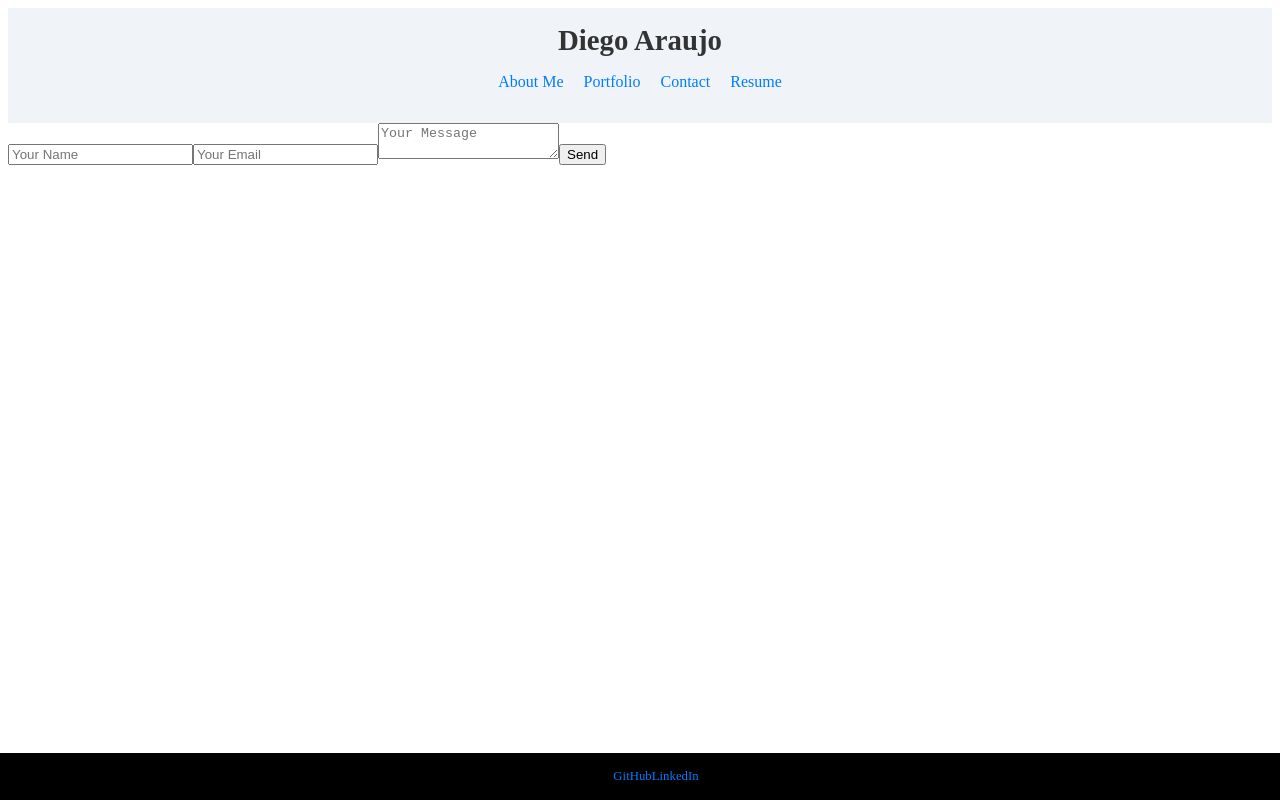
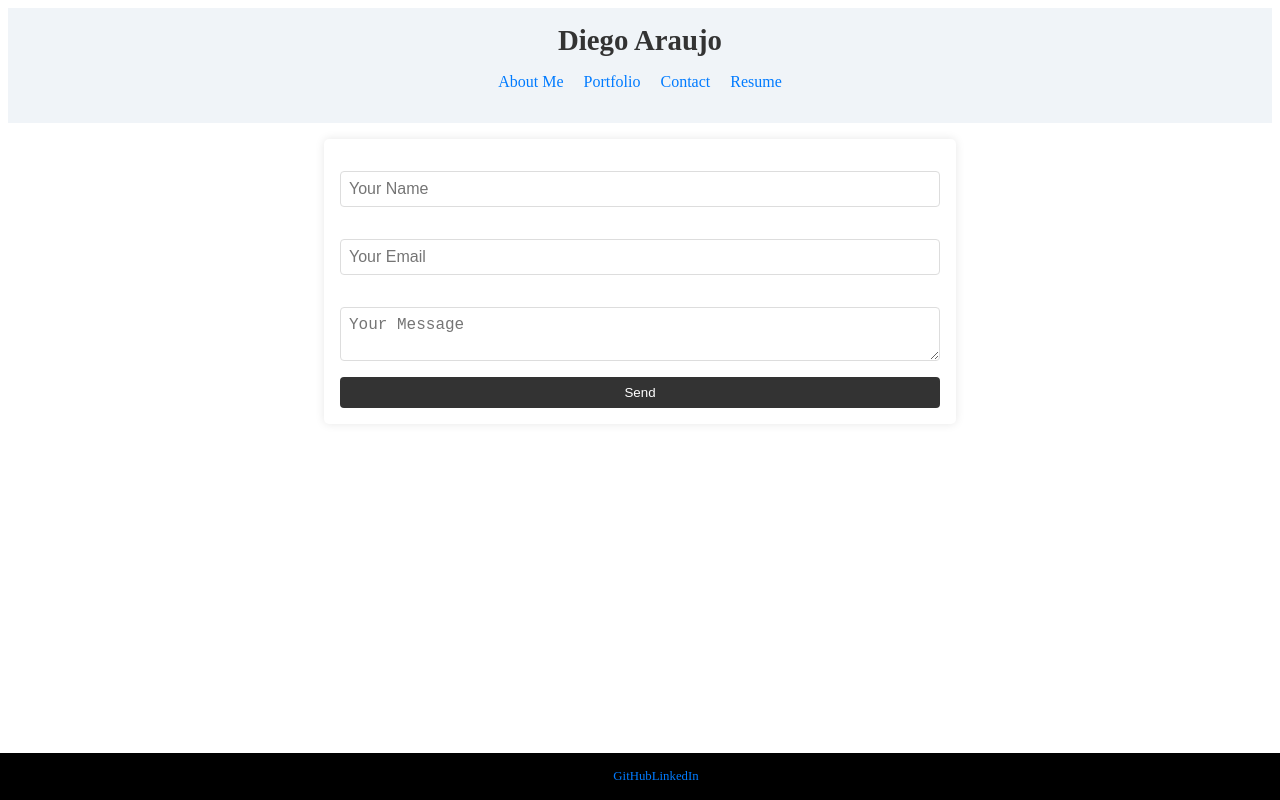
Before and after one commit to DiegoAR98/DIEGOA-PORTFOLIO, a React (Vite) app: page /contact in a window 1280 px wide. Built offline with nearby package versions, Linux system fonts and the light colour scheme.

Commit message:
Added style for contact form

```diff
--- a/src/components/Project/Project.jsx
+++ b/src/components/Project/Project.jsx
@@ -1,3 +1,6 @@
+import React from "react";
+import './Project.css';
+
 function Project({ title, description, imageUrl, liveUrl, repoUrl }) {
   return (
     <div className="project">
@@ -9,3 +12,6 @@ function Project({ title, description, imageUrl, liveUrl, repoUrl }) {
     </div>
   );
 }
+
+
+export default Project;
--- a/src/sections/Contact/Contact.css
+++ b/src/sections/Contact/Contact.css
@@ -1,14 +1,58 @@
-section {
-    padding: 2rem;
+/* Contact.css */
+.contact-form {
+  display: flex;
+  flex-direction: column;
+  max-width: 600px; /* Limits the width of the form */
+  width: 100%; /* Makes the form width responsive */
+  margin: 1rem auto; /* Centers the form in the page */
+  padding: 1rem;
+  box-shadow: 0 0 10px rgba(0, 0, 0, 0.1); /* Adds a subtle shadow */
+  border-radius: 5px; /* Rounds the corners */
+  background: #ffffff; /* Change this if your portfolio has different colors */
+}
+
+.contact-form input,
+.contact-form textarea {
+  margin-top: 1rem;
+  margin-bottom: 1rem;
+  padding: 0.5rem;
+  border: 1px solid #ddd; /* Adds a subtle border */
+  border-radius: 4px; /* Slightly rounds the input fields */
+  font-size: 1rem; /* Ensures text is easily readable */
+}
+
+.contact-form button {
+  padding: 0.5rem 1rem;
+  border: none;
+  border-radius: 4px;
+  background-color: #333; /* Dark background for the button */
+  color: #fff; /* Light text for contrast */
+  cursor: pointer; /* Changes cursor to indicate button */
+  transition: background-color 0.3s ease; /* Smooth transition for hover effect */
+}
+
+.contact-form button:hover {
+  background-color: #555; /* Slightly lighter on hover */
+}
+
+/* Mobile-first styles */
+@media (max-width: 768px) {
+  .contact-form {
+    width: 90%; /* Gives some padding on smaller screens */
   }
+}
 
-  section h2 {
-    color: #333;
-    margin-bottom: 1rem;
-  }
+/* Styles to match the rest of your site */
+.contact-form input:focus,
+.contact-form textarea:focus {
+  outline: none;
+  border-color: #646cff; /* Color to match your site theme */
+  box-shadow: 0 0 0 2px rgba(100, 108, 255, 0.5); /* Subtle focus effect */
+}
 
-  section p, section li, section form {
-    color: #666;
-  }
-
-  /* more specific styles coming as needed for each section */
+/* Add styles for label if you decide to use them */
+.contact-form label {
+  font-size: 1rem;
+  color: #333;
+  margin-bottom: 0.5rem;
+}
--- a/src/sections/Contact/Contact.jsx
+++ b/src/sections/Contact/Contact.jsx
@@ -1,5 +1,6 @@
 import React, { useRef } from 'react';
 import emailjs from 'emailjs-com';
+import './Contact.css';
 
 function Contact() {
   const form = useRef();
@@ -18,12 +19,14 @@ function Contact() {
   };
 
   return (
-    <form ref={form} onSubmit={sendEmail}>
-      <input type="text" name="user_name" required placeholder="Your Name" />
-      <input type="email" name="user_email" required placeholder="Your Email" />
-      <textarea name="message" required placeholder="Your Message"></textarea>
-      <button type="submit">Send</button>
-    </form>
+    <div className="contact-container"> {/* Add this container */}
+      <form ref={form} onSubmit={sendEmail} className="contact-form">
+        <input type="text" name="user_name" required placeholder="Your Name" />
+        <input type="email" name="user_email" required placeholder="Your Email" />
+        <textarea name="message" required placeholder="Your Message"></textarea>
+        <button type="submit">Send</button>
+      </form>
+    </div>
   );
 }
 
```
Also changed, not shown: src/components/Project/Project.css (line endings or trailing spaces).
